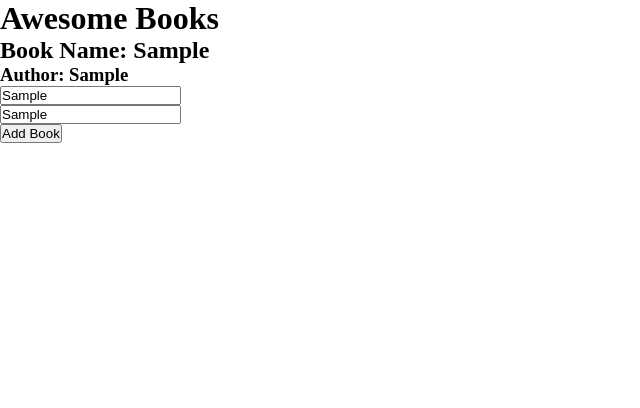
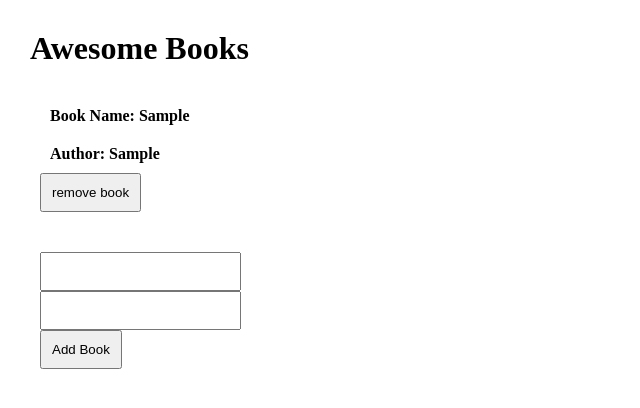
Before and after one commit to roniy68/book-list, a website: page index.html in a window 1280 px wide. Both pictures are taken after typing "Sample", "Sample" into the empty fields and a click on the button "Add Book". Shown: the whole page, without its empty margins (0-640 px from the left). Drawn offline with Linux system fonts and the light colour scheme.

Commit message:
Fix inter errors in javascript file

```diff
--- a/main.js
+++ b/main.js
@@ -1,32 +1,42 @@
 let bookList;
+
+// remove book from booklist array
+function removeBook(book) {
+  bookList.splice(bookList.indexOf(book), 1);
+}
+
+// load booklist in main page 'display-book' section
 function loadBooksList() {
   const displaySection = document.querySelector('.display-book');
-  // while(displaySection.firstChild){
-  //   displaySection.removeChild(displaySection.firstChild);
-  // }
-  bookList.map(book => {
+  while (displaySection.firstChild) {
+    displaySection.removeChild(displaySection.firstChild);
+  }
+  bookList.forEach((book) => {
     const bookDiv = document.createElement('div');
     bookDiv.classList.add('book-card');
     bookDiv.innerHTML = `
-      <h2>Book Name: ${book.title}</h2>
-      <h3>Author: ${book.author}</h3>
+      <h4>Book Name: ${book.title}</h2>
+      <h4>Author: ${book.author}</h3>
     `;
+    const removeButton = document.createElement('button');
+    removeButton.classList.add('button-remove');
+    removeButton.textContent = 'remove book';
+    removeButton.onclick = function () {
+      removeBook(book);
+      loadBooksList();
+    };
+    bookDiv.appendChild(removeButton);
     displaySection.appendChild(bookDiv);
-
-  })
+  });
 }
 
-function removeBook(book) {
-  // TODO
-  console.log("remove book");
-}
 window.onload = function () {
+  // initialise booklist for the first time  with null array
   if (localStorage.getItem('book-list') === null) {
     bookList = [];
   } else {
     bookList = JSON.parse(localStorage.getItem('book-list'));
   }
-  // TODO add book loading function to display-book section
   loadBooksList();
 };
 
@@ -42,5 +52,5 @@ bookForm.onsubmit = function (event) {
   const book = { title: bookTitle.value, author: bookAuthor.value };
   bookList.push(book);
   loadBooksList();
-  console.log(bookList);
+  bookForm.reset();
 };
--- a/style.css
+++ b/style.css
@@ -1,4 +1,4 @@
 * {
   margin: 0;
-  padding: 0;
+  padding: 10px;
 }
```
